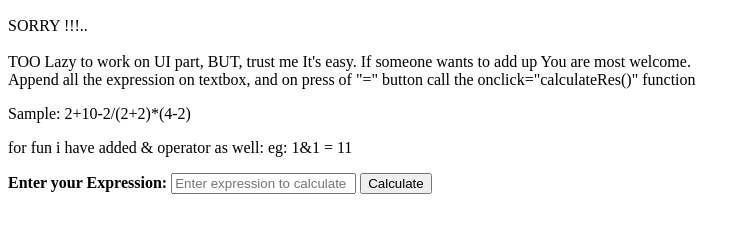
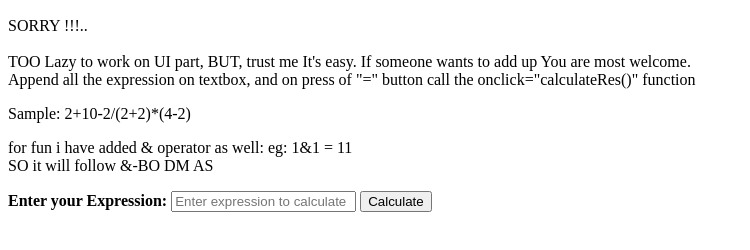
Before and after one commit to binod-ranabhat/calculatorJS, a plain HTML site: page calc-dented.html in a window 1280 px wide. Shown: the part 50-300 px from the top of the page, without its empty margins (0-750 px from the left). Drawn offline with Linux system fonts and the light colour scheme.

Commit message:
Update calc-dented.html
order rule

```diff
--- a/calc-dented.html
+++ b/calc-dented.html
@@ -12,7 +12,7 @@
 
 
 <p> Sample: 2+10-2/(2+2)*(4-2) <br />
-<p> for fun i have added & operator as well: eg: 1&1 = 11 <br />  </p>
+<p> for fun i have added & operator as well: eg: 1&1 = 11 <br /> SO it will follow &-BO DM AS  </p>
 <p></p>
 <b>Enter your Expression: </b><input type="text" id="inputVal" placeholder="Enter expression to calculate">
 <button onclick="calculateRes()">Calculate</button>
```
